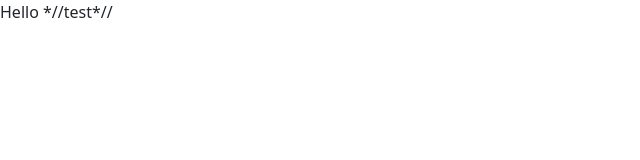
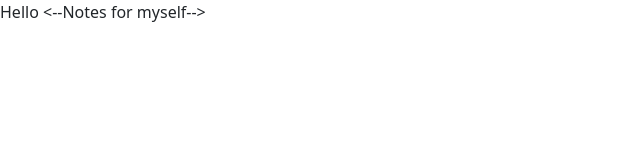
Before and after one commit to MissLadyPandas/M02TutorialBrumback, a plain HTML site: page index.html in a window 1280 px wide. Shown: the whole page, without its empty margins (0-640 px from the left). Drawn offline with nearby package versions, Linux system fonts and the light colour scheme.

Commit message:
second test on notes

```diff
--- a/index.html
+++ b/index.html
@@ -10,7 +10,7 @@
 </head>
 <body>
   Hello
-  *//test*//
+  <--Notes for myself-->
   <script src="https://cdn.jsdelivr.net/npm/bootstrap@5.0.2/dist/js/bootstrap.bundle.min.js" integrity="sha384-MrcW6ZMFYlzcLA8Nl+NtUVF0sA7MsXsP1UyJoMp4YLEuNSfAP+JcXn/tWtIaxVXM" crossorigin="anonymous"></script>
 
 </body>
```
